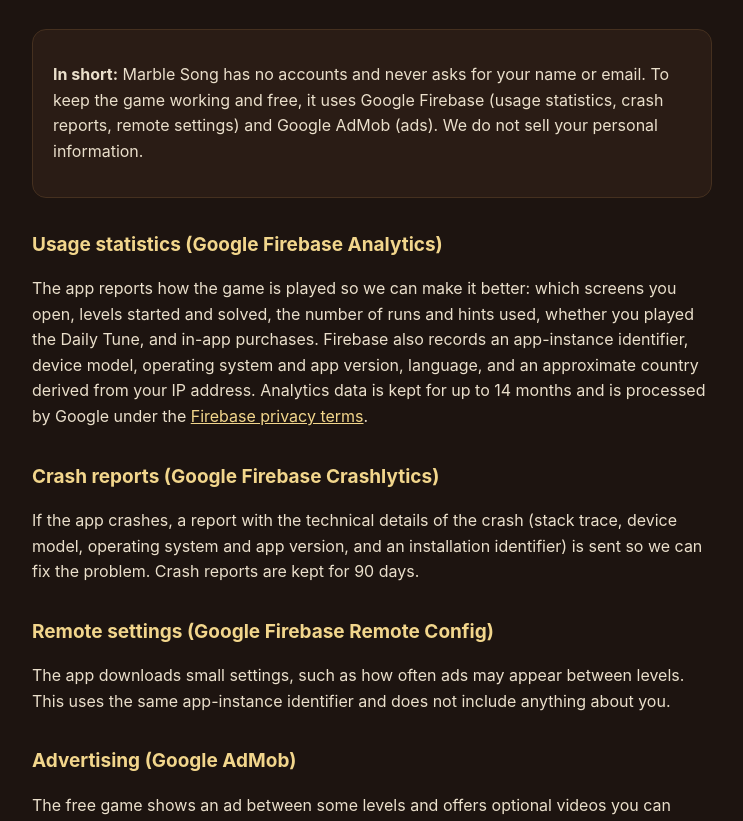
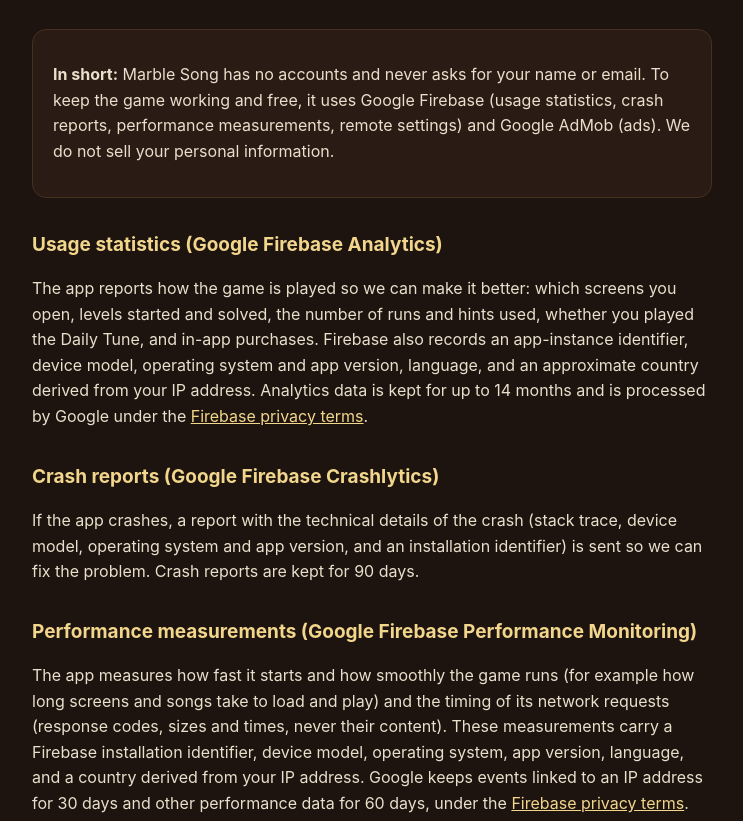
Before and after one commit to mustafasalimerek-bit/marble-song-legal, a plain HTML site: page privacy.html in a window 1280 px wide. Shown: the part 130-951 px from the top of the page, without its empty margins (268-1011 px from the left). Drawn offline with Linux system fonts and the light colour scheme.

Commit message:
Privacy: name Firebase Performance Monitoring (data, retention)

```diff
--- a/privacy.html
+++ b/privacy.html
@@ -11,13 +11,16 @@
   <h1>Privacy Policy</h1>
   <p class="sub">Marble Song · Erek Studio · Last updated 12 November 2026</p>
 
-  <div class="card"><p><strong>In short:</strong> Marble Song has no accounts and never asks for your name or email. To keep the game working and free, it uses Google Firebase (usage statistics, crash reports, remote settings) and Google AdMob (ads). We do not sell your personal information.</p></div>
+  <div class="card"><p><strong>In short:</strong> Marble Song has no accounts and never asks for your name or email. To keep the game working and free, it uses Google Firebase (usage statistics, crash reports, performance measurements, remote settings) and Google AdMob (ads). We do not sell your personal information.</p></div>
 
   <h2>Usage statistics (Google Firebase Analytics)</h2>
   <p>The app reports how the game is played so we can make it better: which screens you open, levels started and solved, the number of runs and hints used, whether you played the Daily Tune, and in-app purchases. Firebase also records an app-instance identifier, device model, operating system and app version, language, and an approximate country derived from your IP address. Analytics data is kept for up to 14 months and is processed by Google under the <a href="https://firebase.google.com/support/privacy">Firebase privacy terms</a>.</p>
 
   <h2>Crash reports (Google Firebase Crashlytics)</h2>
   <p>If the app crashes, a report with the technical details of the crash (stack trace, device model, operating system and app version, and an installation identifier) is sent so we can fix the problem. Crash reports are kept for 90 days.</p>
+
+  <h2>Performance measurements (Google Firebase Performance Monitoring)</h2>
+  <p>The app measures how fast it starts and how smoothly the game runs (for example how long screens and songs take to load and play) and the timing of its network requests (response codes, sizes and times, never their content). These measurements carry a Firebase installation identifier, device model, operating system, app version, language, and a country derived from your IP address. Google keeps events linked to an IP address for 30 days and other performance data for 60 days, under the <a href="https://firebase.google.com/support/privacy">Firebase privacy terms</a>.</p>
 
   <h2>Remote settings (Google Firebase Remote Config)</h2>
   <p>The app downloads small settings, such as how often ads may appear between levels. This uses the same app-instance identifier and does not include anything about you.</p>
```
